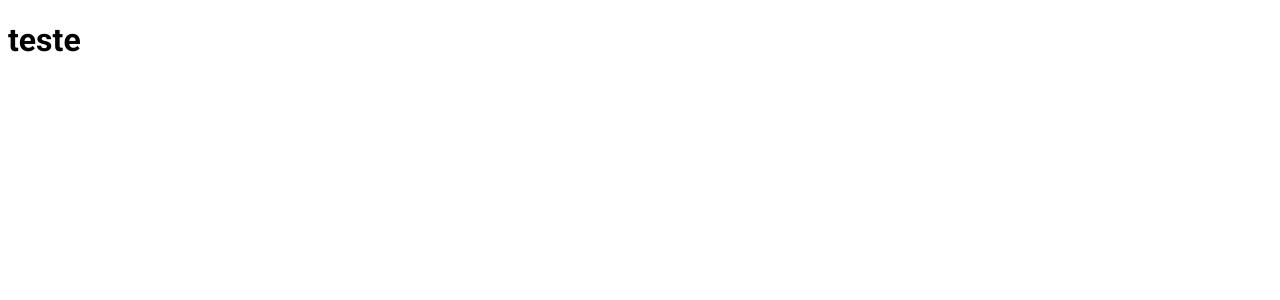
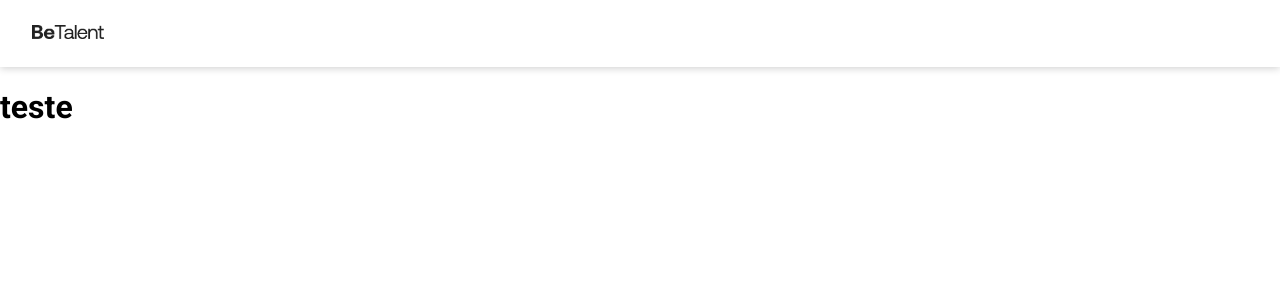
Before and after one commit to RodrigoDGoulart/react-lista-funcionarios, a React (Vite) app: page / in a window 1280 px wide. Shown: the top 300 px of the page. Built offline with nearby package versions, Linux system fonts and the light colour scheme.

Commit message:
feat: header component

```diff
--- a/src/App.tsx
+++ b/src/App.tsx
@@ -1,9 +1,12 @@
+import Header from "./components/Header";
+
 function App() {
   return (
     <>
+      <Header />
       <h1>teste</h1>
     </>
-  )
+  );
 }
 
-export default App
+export default App;
--- /dev/null
+++ b/src/components/Header/index.tsx
@@ -0,0 +1,10 @@
+import logo from '../../assets/betalent-logo.png';
+import styles from './style.module.scss';
+
+export default function Header() {
+  return(
+    <header className={styles.header}>
+      <img src={logo} alt="BeTalent" />
+    </header>
+  )
+}
--- /dev/null
+++ b/src/components/Header/style.module.scss
@@ -0,0 +1,11 @@
+@import '../../styles/variables';
+
+.header {
+  padding: 24px 32px;
+  box-shadow: $shadow-2;
+}
+
+.header img {
+  width: 72px;
+  height: auto;
+}
--- a/src/index.css
+++ b/src/index.css
@@ -1,3 +1,7 @@
 :root {
   font-family: 'Roboto', sans-serif;
 }
+
+body {
+  margin: 0;
+}
--- a/src/styles/_variables.scss
+++ b/src/styles/_variables.scss
@@ -8,3 +8,4 @@ $gray-00: #F0F0F0;
 $white: #FFFFFF;
 
 $shadow: 0px 1px 2px 0px rgba(0,0,0,0.2);
+$shadow-2: 0px 1px 8px 0px rgba(0,0,0,0.2);
```
Also changed, not shown: src/assets/betalent-logo.png (added).
